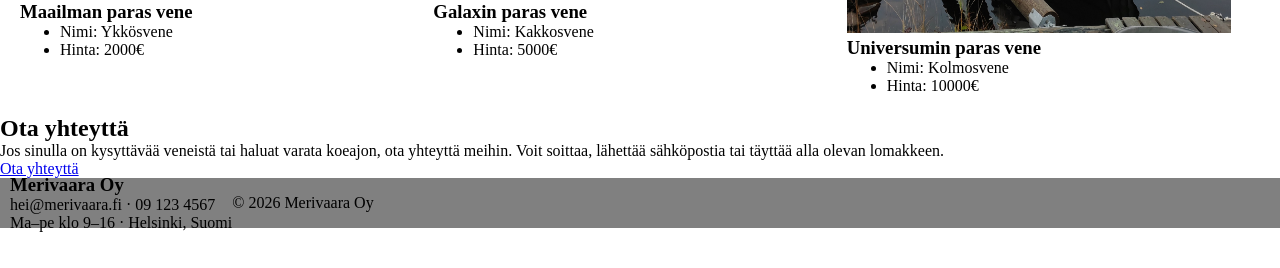
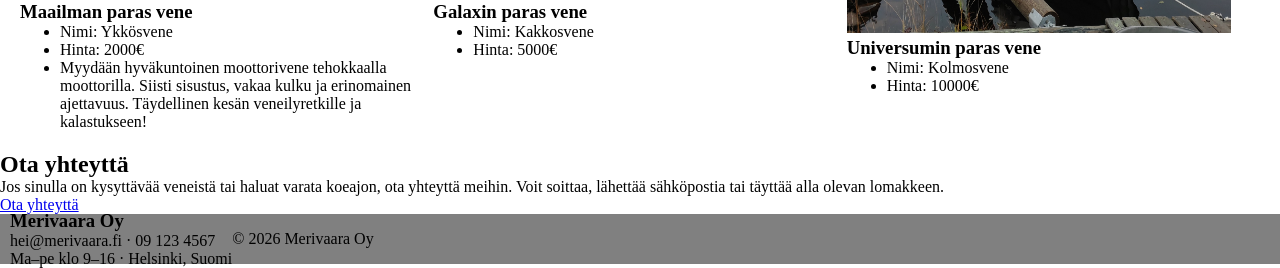
Before and after one commit to thundertheidiot/venekauppatehtava, a website: page index.html in a window 1280 px wide. Shown: the part 818-1086 px from the top of the page. Before the commit the page ends 1050 px from the top, so only its background shows below. Drawn offline with Linux system fonts and the light colour scheme.

Commit message:
sales pitch

```diff
--- a/index.html
+++ b/index.html
@@ -45,6 +45,8 @@
 						<ul class="card-details">
 							<li>Nimi: Ykkösvene</li>
 							<li>Hinta: 2000€</li>
+              <li>Myydään hyväkuntoinen moottorivene tehokkaalla moottorilla. Siisti sisustus, vakaa kulku ja erinomainen ajettavuus.
+                Täydellinen kesän veneilyretkille ja kalastukseen!</li>
 						</ul>
 					</div>
 					<div class="boat-card">
```
Also changed, not shown: boat1.html (+1 -0 lines).
